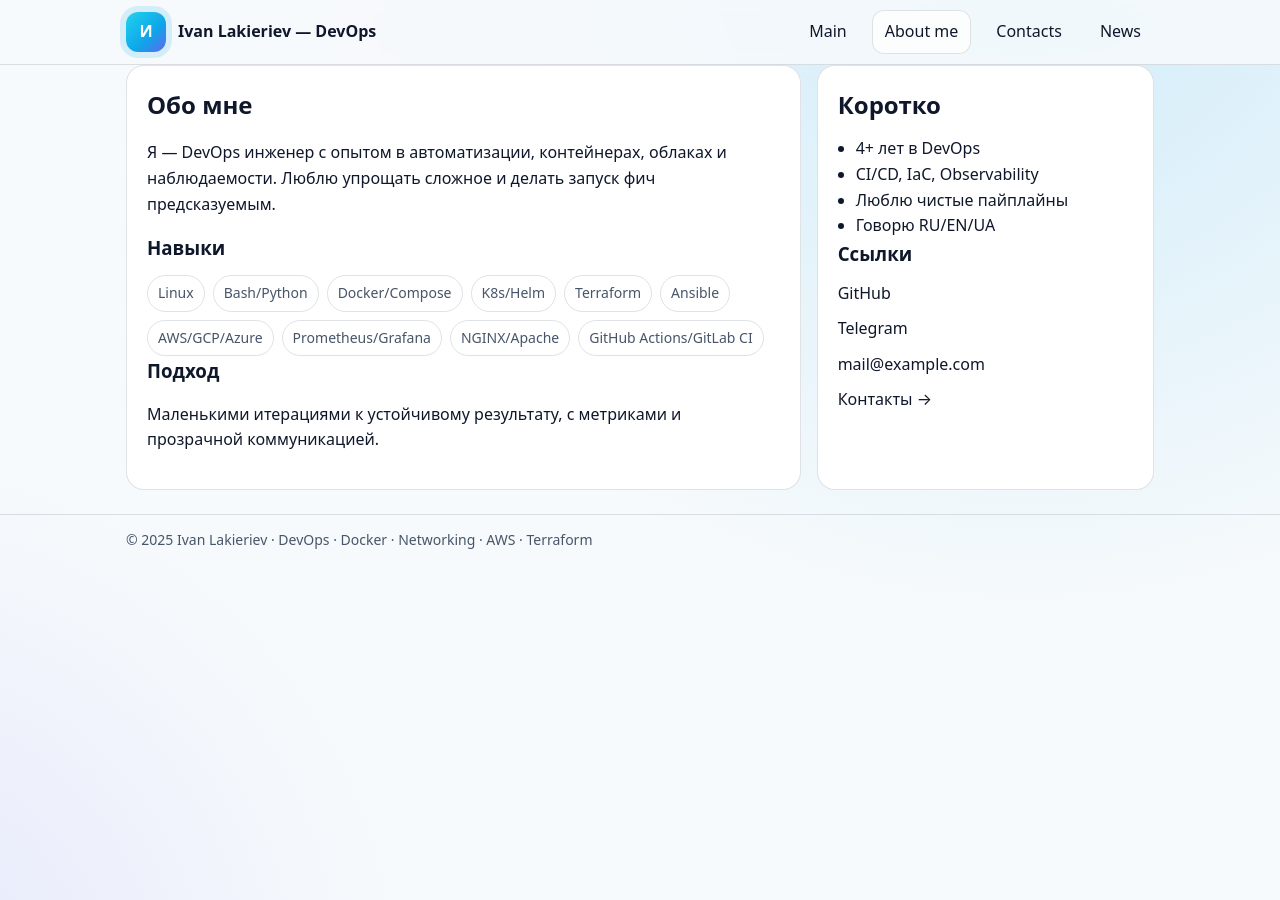
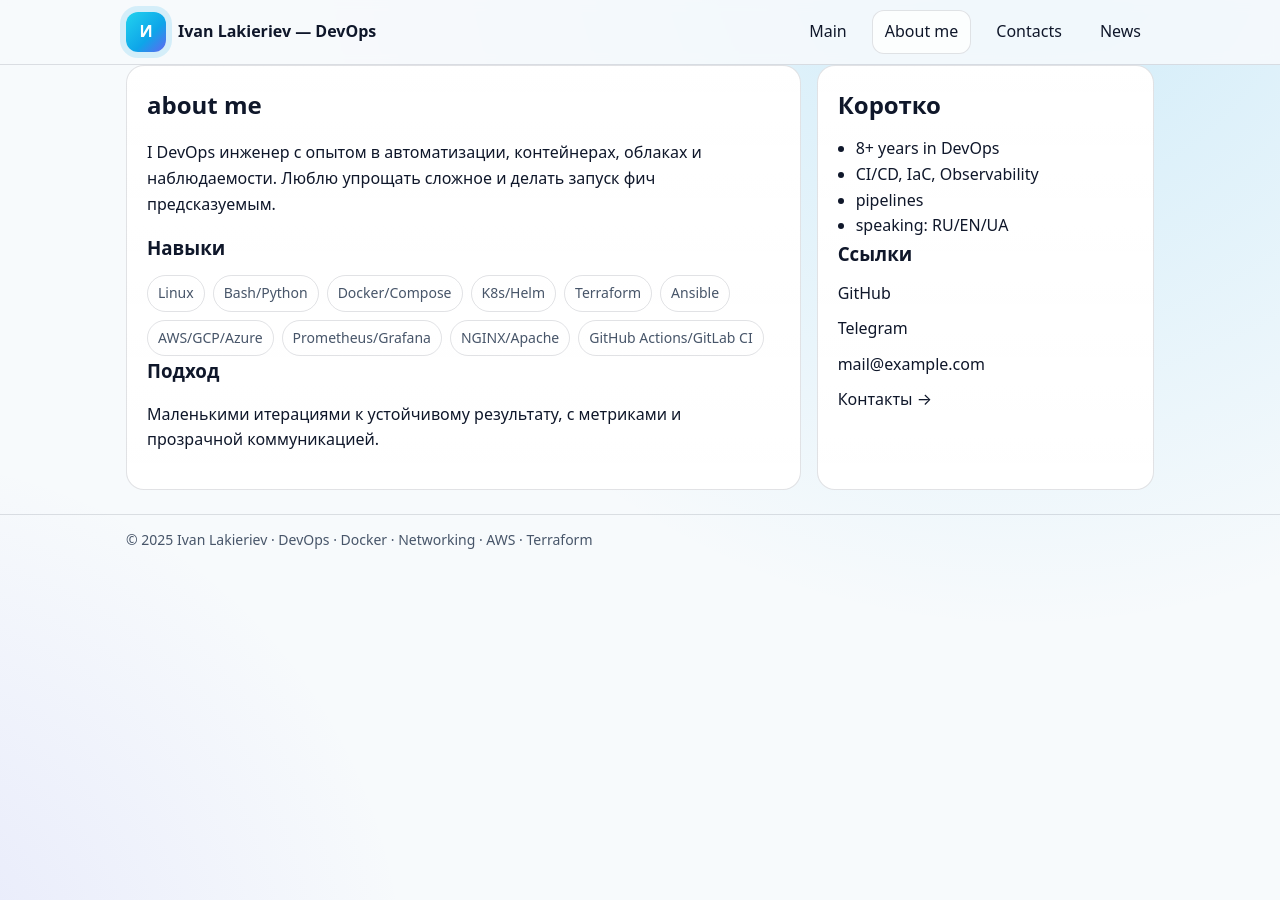
Before and after one commit to lkrv69/One-Page, a Jekyll site: the page built from about/index.md, in a window 1280 px wide. Built offline with Jekyll 4.4.1, drawn with Linux system fonts in a browser that asks for light colours.

Commit message:
Update index.md

```diff
--- a/about/index.md
+++ b/about/index.md
@@ -5,8 +5,8 @@ permalink: /about/
 
 <div class="grid">
   <section class="section">
-    <h2>Обо мне</h2>
-    <p>Я — DevOps инженер с опытом в автоматизации, контейнерах, облаках и наблюдаемости. Люблю упрощать сложное и делать запуск фич предсказуемым.</p>
+    <h2>about me</h2>
+    <p>I DevOps инженер с опытом в автоматизации, контейнерах, облаках и наблюдаемости. Люблю упрощать сложное и делать запуск фич предсказуемым.</p>
     <h3>Навыки</h3>
     <ul class="tags">
       <li>Linux</li><li>Bash/Python</li><li>Docker/Compose</li><li>K8s/Helm</li>
@@ -19,16 +19,16 @@ permalink: /about/
   <aside class="section">
     <h2>Коротко</h2>
     <ul class="list">
-      <li>4+ лет в DevOps</li>
+      <li>8+ years in DevOps</li>
       <li>CI/CD, IaC, Observability</li>
-      <li>Люблю чистые пайплайны</li>
-      <li>Говорю RU/EN/UA</li>
+      <li>pipelines</li>
+      <li>speaking: RU/EN/UA</li>
     </ul>
     <h3>Ссылки</h3>
     <ul class="contact-list">
       <li><a href="https://github.com/lkrv69" target="_blank" rel="noopener">GitHub</a></li>
-      <li><a href="https://t.me/username" target="_blank" rel="noopener">Telegram</a></li>
-      <li><a href="mailto:mail@example.com">mail@example.com</a></li>
+      <li><a href="https://t.me/lkrv69" target="_blank" rel="noopener">Telegram</a></li>
+      <li><a href="mailto:ivan_lakieriev@ukr.net">mail@example.com</a></li>
       <li><a href="/contacts/">Контакты →</a></li>
     </ul>
   </aside>
```
